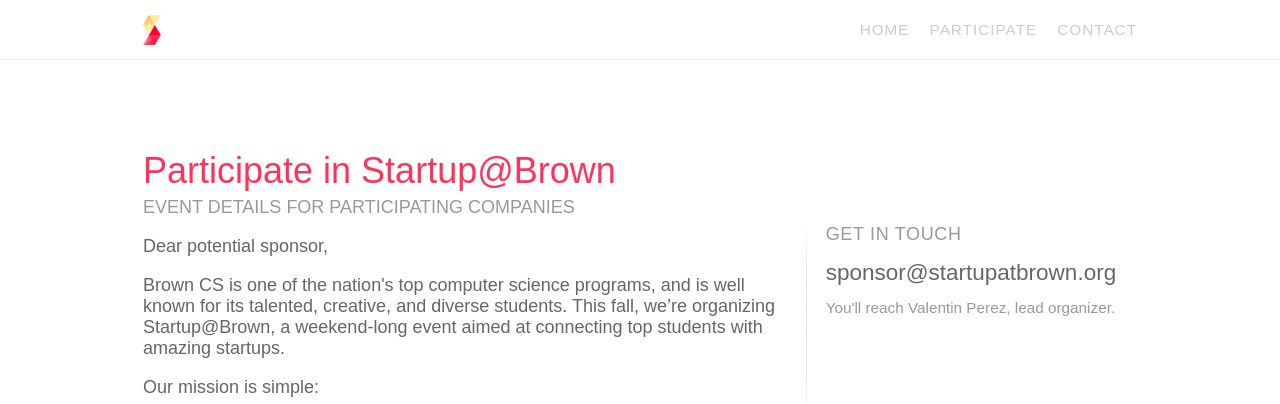
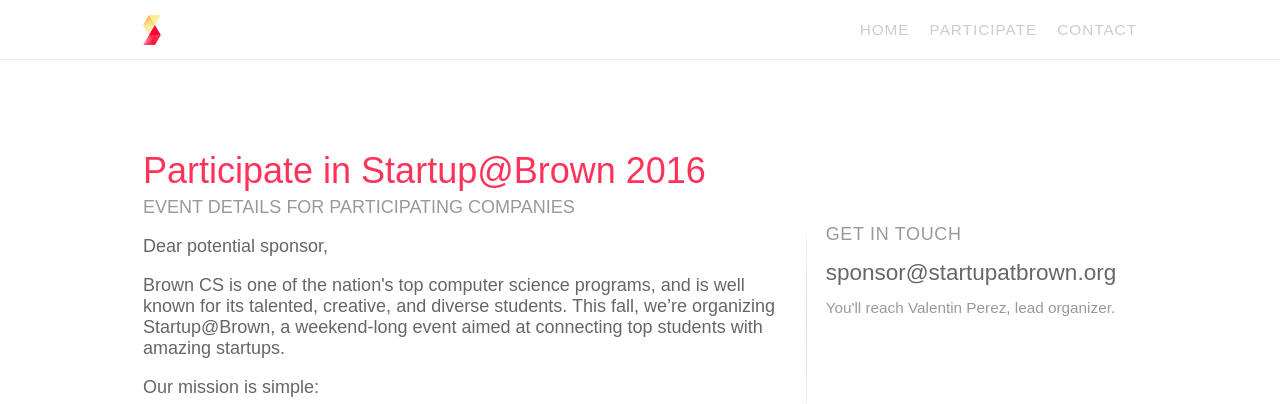
Before and after one commit to hackatbrown/2016.startupatbrown.org, a Jekyll site: the page built from participate.html, in a window 1280 px wide. Shown: the top 404 px of the page. Built offline with Jekyll 4.4.1, drawn with Linux system fonts in a browser that asks for light colours.

Commit message:
add 2016 in title

```diff
--- a/participate.html
+++ b/participate.html
@@ -10,7 +10,7 @@
   <div class="row">
     <article>
       <header>
-        <h1>Participate in Startup@Brown</h1>
+        <h1>Participate in Startup@Brown 2016</h1>
         <p>Event Details for Participating Companies</p>
       </header>
 
```
